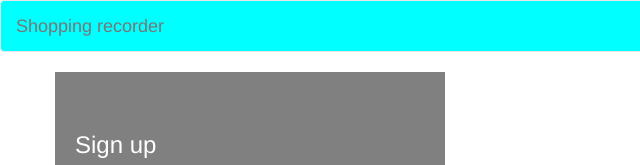
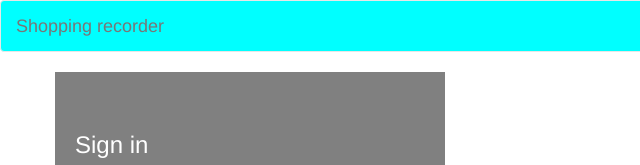
Before and after one commit to cosmas28/shoppingListApp, a plain HTML site: page designs/index.html in a window 1280 px wide. Shown: the top 165 px of the page, 0-640 px from the left. Drawn offline with nearby package versions, Linux system fonts and the light colour scheme.

Commit message:
edit form title in index file

```diff
--- a/designs/index.html
+++ b/designs/index.html
@@ -43,7 +43,7 @@
 		<div class="container">
 			<div class="row">
 				<div class="col-md-4 col-center">
-					<h3 class="col-head">Sign up</h3>
+					<h3 class="col-head">Sign in</h3>
 					<form class="form-horizontal">
 						<div class="form-group">
 							<i class="fa fa-user" aria-hidden="true"></i>
```
